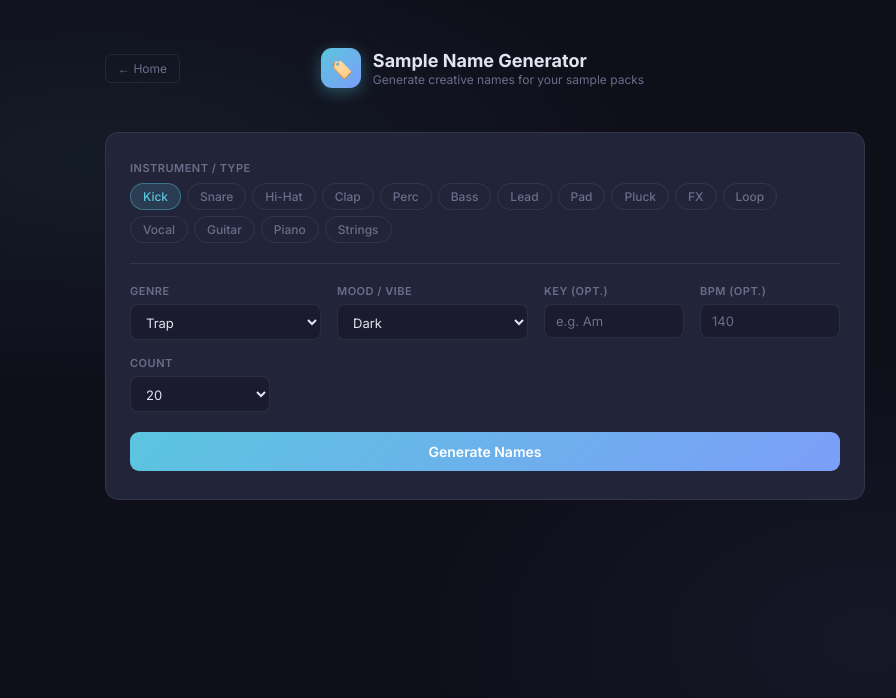
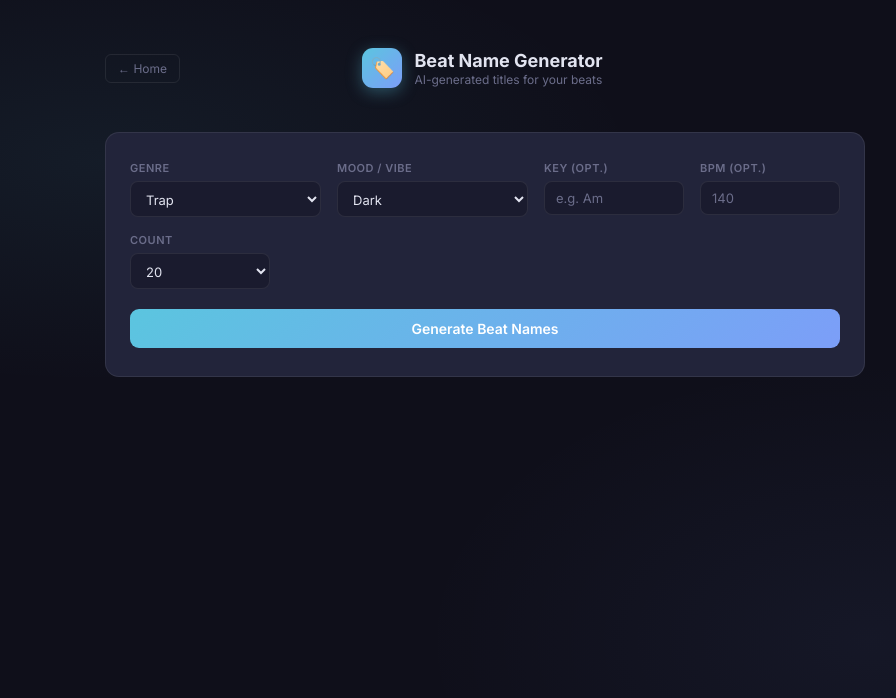
Before and after one commit to bornz352-code/piano-to-midi, a Flask app: page /sample-names in a window 1280 px wide. Shown: the top 698 px of the page, without its empty margins (155-1051 px from the left). Run offline with Flask 3, Linux system fonts and the light colour scheme; the visitor is signed in with stand-in values (Sample User, id 1).

Commit message:
Rework name generator as Beat Name Generator
Generates creative beat/track titles (not sample filenames).
Removed instrument type chips; Claude now focuses on evocative,
short beat titles suited to the chosen genre and mood.

Co-Authored-By: Claude Sonnet 4.6 <noreply@anthropic.com>

```diff
--- a/server.py
+++ b/server.py
@@ -742,7 +742,6 @@ def generate_sample_names():
     if not api_key:
         return jsonify({"error": "ANTHROPIC_API_KEY not configured."}), 500
 
-    instrument = request.form.get("instrument", "Kick")
     genre      = request.form.get("genre", "Trap")
     mood       = request.form.get("mood", "Dark")
     key        = request.form.get("key", "").strip()
@@ -756,17 +755,16 @@ def generate_sample_names():
         extras += f"- BPM: {bpm}\n"
 
     prompt = (
-        f"You are a professional sample pack creator. Generate {count} unique, creative sample file names for:\n"
-        f"- Instrument / type: {instrument}\n"
+        f"You are a professional music producer and beat maker. Generate {count} unique, creative beat/track titles for:\n"
         f"- Genre: {genre}\n"
         f"- Mood / vibe: {mood}\n"
         + extras +
         "\nNaming rules:\n"
-        "- Use underscores instead of spaces\n"
-        "- Mix short descriptive names with evocative/poetic ones\n"
-        "- Include numbered variants where it makes sense (_01, _02…)\n"
-        "- Each name should be 2–5 segments long\n"
-        "- No duplicates, no file extensions\n"
+        "- These are beat titles, not file names — use normal words and spaces\n"
+        "- Mix cinematic/evocative titles with street/raw ones depending on genre\n"
+        "- Keep names short: 1–4 words\n"
+        "- Vary the style: some abstract, some descriptive, some punchy one-worders\n"
+        "- No duplicates\n"
         "\nReturn ONLY a JSON array of strings. No explanation, no markdown."
     )
 
--- a/templates/home.html
+++ b/templates/home.html
@@ -222,13 +222,13 @@
     <a href="/sample-names" class="tool-card card-names">
       <div class="tool-icon icon-names">🏷️</div>
       <div class="tool-body">
-        <div class="tool-name">Sample Name Generator</div>
+        <div class="tool-name">Beat Name Generator</div>
         <div class="tool-desc">
-          Generate creative, professional sample pack names. Pick an instrument type, genre, and mood — Claude AI delivers a ready-to-use list.
+          Generate creative titles for your beats. Pick a genre and mood — Claude AI delivers a ready-to-use list of names.
         </div>
         <div class="features">
-          <span class="feat-pill">15+ types</span>
           <span class="feat-pill">Any genre</span>
+          <span class="feat-pill">Any mood</span>
           <span class="feat-pill">Copy all</span>
           <span class="feat-pill">Claude AI</span>
         </div>
--- a/templates/sample_names.html
+++ b/templates/sample_names.html
@@ -3,7 +3,7 @@
 <head>
   <meta charset="UTF-8" />
   <meta name="viewport" content="width=device-width, initial-scale=1.0" />
-  <title>Sample Name Generator — Piano Studio</title>
+  <title>Beat Name Generator — Piano Studio</title>
   <link rel="preconnect" href="https://fonts.googleapis.com">
   <link href="https://fonts.googleapis.com/css2?family=Inter:wght@400;500;600;700&display=swap" rel="stylesheet">
   <style>
@@ -50,7 +50,6 @@
       font-size: 12px; color: var(--sub); text-decoration: none;
       padding: 6px 12px; border: 1px solid var(--border);
       border-radius: 6px; transition: color 0.15s, border-color 0.15s;
-      display: flex; align-items: center; gap: 6px;
     }
     .back:hover { color: var(--text); border-color: var(--border2); }
     .page-title { display: flex; align-items: center; gap: 12px; }
@@ -65,7 +64,6 @@
 
     .main { width: 100%; max-width: 760px; display: flex; flex-direction: column; gap: 20px; }
 
-    /* ── Form card ── */
     .form-card {
       background: var(--panel); border: 1px solid var(--border);
       border-radius: var(--r); padding: 28px 24px;
@@ -82,26 +80,6 @@
     .field select:focus, .field input:focus { border-color: var(--teal); }
     .field input::placeholder { color: var(--sub); }
 
-    /* chips */
-    .chip-group { display: flex; flex-wrap: wrap; gap: 6px; }
-    .chip {
-      font-size: 12px; font-weight: 500;
-      padding: 5px 12px; border-radius: 99px;
-      border: 1px solid var(--border); background: transparent;
-      color: var(--sub); cursor: pointer; transition: all 0.15s;
-      font-family: inherit;
-    }
-    .chip:hover { border-color: var(--border2); color: var(--text); }
-    .chip.active {
-      background: rgba(91,197,223,0.15); border-color: rgba(91,197,223,0.4);
-      color: var(--teal);
-    }
-
-    .section-label {
-      font-size: 11px; font-weight: 600; color: var(--sub);
-      text-transform: uppercase; letter-spacing: 0.5px;
-      margin-bottom: 8px;
-    }
     .divider { height: 1px; background: var(--border); margin: 20px 0; }
 
     .generate-btn {
@@ -115,7 +93,6 @@
     .generate-btn:hover:not(:disabled) { opacity: 0.9; transform: translateY(-1px); }
     .generate-btn:disabled { opacity: 0.45; cursor: not-allowed; transform: none; }
 
-    /* ── Results card ── */
     .results-card {
       background: var(--panel); border: 1px solid var(--border);
       border-radius: var(--r); padding: 24px;
@@ -137,14 +114,14 @@
 
     .names-grid {
       display: grid;
-      grid-template-columns: repeat(auto-fill, minmax(200px, 1fr));
+      grid-template-columns: repeat(auto-fill, minmax(180px, 1fr));
       gap: 8px;
     }
     .name-item {
       display: flex; align-items: center; justify-content: space-between;
       background: var(--surface); border: 1px solid var(--border);
-      border-radius: 8px; padding: 9px 12px;
-      font-size: 12px; font-family: "SF Mono", "Fira Code", monospace;
+      border-radius: 8px; padding: 10px 13px;
+      font-size: 13px; font-weight: 500;
       color: var(--text); gap: 8px;
       transition: border-color 0.15s;
     }
@@ -180,8 +157,8 @@
     <div class="page-title">
       <div class="page-icon">🏷️</div>
       <div>
-        <h1>Sample Name Generator</h1>
-        <p>Generate creative names for your sample packs</p>
+        <h1>Beat Name Generator</h1>
+        <p>AI-generated titles for your beats</p>
       </div>
     </div>
     <div style="width:80px"></div>
@@ -190,29 +167,6 @@
   <div class="main">
 
     <div class="form-card">
-
-      <!-- Instrument type chips -->
-      <div class="section-label">Instrument / Type</div>
-      <div class="chip-group" id="instr-chips">
-        <button class="chip active" data-val="Kick">Kick</button>
-        <button class="chip" data-val="Snare">Snare</button>
-        <button class="chip" data-val="Hi-Hat">Hi-Hat</button>
-        <button class="chip" data-val="Clap">Clap</button>
-        <button class="chip" data-val="Perc">Perc</button>
-        <button class="chip" data-val="Bass">Bass</button>
-        <button class="chip" data-val="Lead Synth">Lead</button>
-        <button class="chip" data-val="Pad">Pad</button>
-        <button class="chip" data-val="Pluck">Pluck</button>
-        <button class="chip" data-val="FX / Riser">FX</button>
-        <button class="chip" data-val="Loop">Loop</button>
-        <button class="chip" data-val="Vocal Chop">Vocal</button>
-        <button class="chip" data-val="Guitar">Guitar</button>
-        <button class="chip" data-val="Piano">Piano</button>
-        <button class="chip" data-val="Strings">Strings</button>
-      </div>
-
-      <div class="divider"></div>
-
       <div class="form-row">
         <div class="field">
           <label>Genre</label>
@@ -231,6 +185,8 @@
             <option>Rock</option>
             <option>Jazz</option>
             <option>Cinematic</option>
+            <option>Drill</option>
+            <option>UK Garage</option>
           </select>
         </div>
         <div class="field">
@@ -244,8 +200,8 @@
             <option>Melancholic</option>
             <option>Euphoric</option>
             <option>Mysterious</option>
-            <option>Punchy</option>
-            <option>Smooth</option>
+            <option>Romantic</option>
+            <option>Motivational</option>
             <option>Raw / Gritty</option>
             <option>Warm</option>
           </select>
@@ -270,7 +226,7 @@
       </div>
 
       <button class="generate-btn" id="gen-btn" onclick="generate()">
-        <span id="btn-label">Generate Names</span>
+        <span id="btn-label">Generate Beat Names</span>
         <div class="spinner" id="btn-spinner"></div>
       </button>
 
@@ -288,19 +244,6 @@
   </div>
 
   <script>
-    // Chip selection
-    document.querySelectorAll('#instr-chips .chip').forEach(chip => {
-      chip.addEventListener('click', () => {
-        document.querySelectorAll('#instr-chips .chip').forEach(c => c.classList.remove('active'));
-        chip.classList.add('active');
-      });
-    });
-
-    function getInstrument() {
-      const active = document.querySelector('#instr-chips .chip.active');
-      return active ? active.dataset.val : 'Kick';
-    }
-
     async function generate() {
       const btn = document.getElementById('gen-btn');
       const label = document.getElementById('btn-label');
@@ -313,7 +256,6 @@
       errorMsg.style.display = 'none';
 
       const fd = new FormData();
-      fd.append('instrument', getInstrument());
       fd.append('genre', document.getElementById('genre').value);
       fd.append('mood', document.getElementById('mood').value);
       fd.append('key', document.getElementById('key').value);
@@ -340,14 +282,14 @@
       const grid = document.getElementById('names-grid');
       const title = document.getElementById('results-title');
 
-      title.textContent = `${names.length} Names Generated`;
+      title.textContent = `${names.length} Beat Names`;
       grid.innerHTML = '';
       names.forEach((name, i) => {
         const item = document.createElement('div');
         item.className = 'name-item';
         item.innerHTML = `
           <span class="name-text" title="${name}">${name}</span>
-          <button class="copy-btn" id="copy-${i}" onclick="copyName('${name}', ${i})">Copy</button>
+          <button class="copy-btn" id="copy-${i}" onclick="copyName('${name.replace(/'/g, "\\'")}', ${i})">Copy</button>
         `;
         grid.appendChild(item);
       });
```
